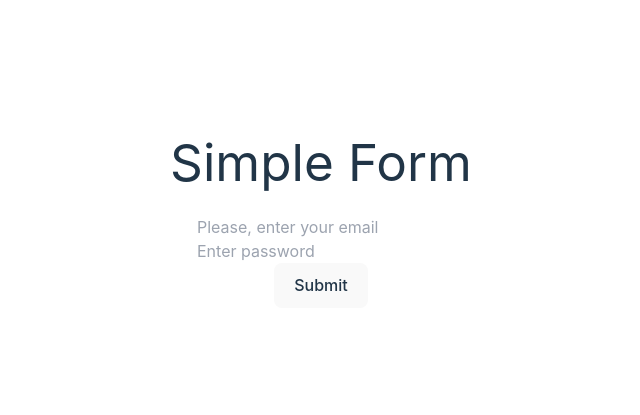
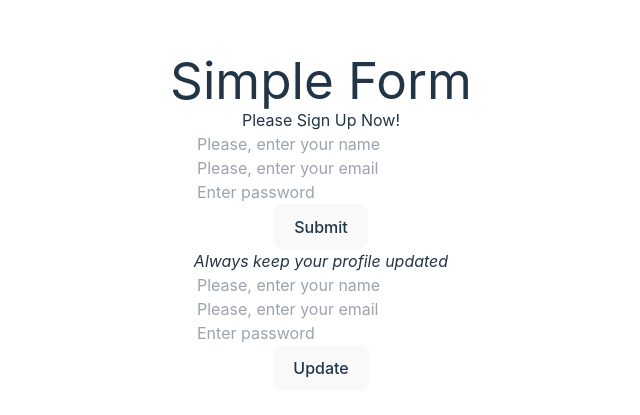
Before and after one commit to maywork/React-Sandbox, a React (Vite) app in the folder 06form-master/: page / in a window 1280 px wide. Shown: the part 179-594 px from the top of the page, without its empty margins (319-959 px from the left). Built offline with nearby package versions, Linux system fonts and the light colour scheme.

Commit message:
added reusable components using props and children

```diff
--- a/06form-master/src/App.jsx
+++ b/06form-master/src/App.jsx
@@ -1,11 +1,20 @@
 
 import './App.css'
-import HookForm from './components/HookForm/HookForm'
+import ReusableForm from './components/ReusableForm/ReusableForm'
+// import HookForm from './components/HookForm/HookForm'
 // import Form from './components/Form/Form'
 // import RefForm from './components/RefForm/RefForm'
 // import StatefulForm from './components/StatefulForm/StatefulForm'
 
 function App() {
+
+  const handleSignUpSubmit = data => {
+    console.log('Sign up data,', data);
+  }
+
+  const handleUpdateProfile = data => {
+    console.log('Updated profile data,', data);
+  }
 
   return (
     <>
@@ -13,7 +22,22 @@ function App() {
       {/* <Form /> */}
       {/* <StatefulForm /> */}
       {/* <RefForm /> */}
-      <HookForm />
+      {/* <HookForm /> */}
+      <ReusableForm
+        formTitle={'Sign up'}
+        handleSubmit={handleSignUpSubmit}>
+        <div className='text-3xl font-semibold my-4'>
+          <h3>Please Sign Up Now!</h3>
+        </div>
+      </ReusableForm>
+      <ReusableForm
+        formTitle={'Update Profile'}
+        handleSubmit={handleUpdateProfile}
+        submitBtnText={'Update'}>
+        <div className='text-3xl font-semibold my-4'>
+          <i>Always keep your profile updated</i>
+        </div>
+      </ReusableForm>
 
     </>
   )
--- /dev/null
+++ b/06form-master/src/components/ReusableForm/ReusableForm.jsx
@@ -0,0 +1,34 @@
+import React from 'react'
+
+function ReusableForm({ formTitle, handleSubmit, submitBtnText = 'Submit', children }) {
+
+  const handLocalSubmit = e => {
+    e.preventDefault()
+    const data = {
+      name: e.target.name.value,
+      email: e.target.email.value,
+      password: e.target.password.value
+    }
+
+    handleSubmit(data)
+  }
+
+  return (
+    <div>
+      {children}
+      <form onSubmit={handLocalSubmit} className="p-4">
+        <input className="rounded-md p-1 mb-2 text-center" placeholder="Please, enter your name" type="text" name="name" />
+        <br />
+        <input className="rounded-md p-1 mb-2 text-center" placeholder="Please, enter your email" type="email" name="email" />
+        <br />
+        <input className='rounded-md p-1 mb-2 text-center' placeholder="Enter password" type="password" name="password" required />
+        <br />
+        <button>
+          <input type="submit" value={submitBtnText} />
+        </button>
+      </form>
+    </div>
+  )
+}
+
+export default ReusableForm
--- a/06form-master/src/hooks/useInputState.js
+++ b/06form-master/src/hooks/useInputState.js
@@ -3,16 +3,25 @@ import { useState } from "react"
 const useInputState = (defaultValue) => {
   const [value, setValue] = useState(defaultValue || "")
 
-  const handleChange = e => {
-    const val = e.target.value
-    if (val === undefined) {
-      setValue('');
-    } else {
-      setValue(val);
-    }
+  const onChange = e => {
+    setValue(e.target.value);
   }
 
-  return [value, handleChange];
+  // const handleChange = e => {
+  //   const val = e.target.value
+  //   if (val === undefined) {
+  //     setValue('');
+  //   } else {
+  //     setValue(val);
+  //   }
+  // }
+  // return [value, handleChange];
+
+  return {
+    value,
+    onChange
+  }
+
 }
 
 export default useInputState;
```
